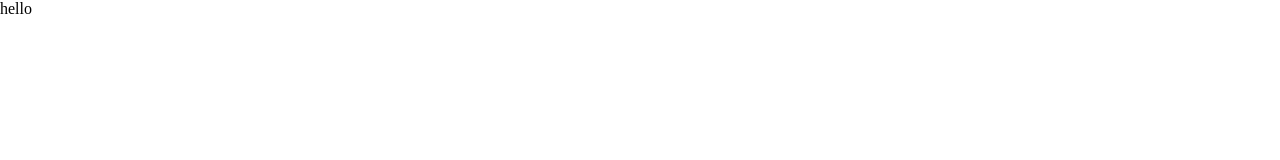
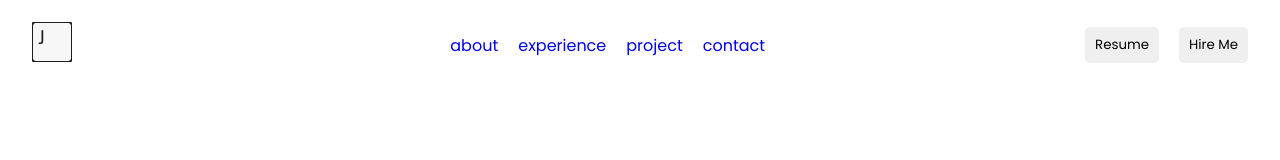
Before and after one commit to MirArfan/Assignment-001, a plain HTML site: page index.html in a window 1280 px wide. Drawn offline with Linux system fonts and the light colour scheme.

Commit message:
navbar design

```diff
--- a/index.html
+++ b/index.html
@@ -1,12 +1,39 @@
 <!DOCTYPE html>
 <html lang="en">
+
 <head>
     <meta charset="UTF-8">
     <meta name="viewport" content="width=device-width, initial-scale=1.0">
     <title>Assignment 001</title>
     <link rel="stylesheet" href="style.css">
+    <link rel="preconnect" href="https://fonts.googleapis.com">
+    <link rel="preconnect" href="https://fonts.gstatic.com" crossorigin>
+    <link
+        href="https://fonts.googleapis.com/css2?family=Inter:wght@400;500;600&family=Poppins:wght@100;200;300;400;500;600;700;800;900&display=swap"
+        rel="stylesheet">
 </head>
+
 <body>
-    <p>hello</p>
+    <header>
+        <nav>
+            <div class="main">
+                 <img src="images/logo.jpeg" alt="logo">
+            </div>
+            <div class="navbar-menu">
+                <ul class="nav-list">
+                    <li><a href="#">about</a></li>
+                    <li><a href="#">experience</a></li>
+                    <li><a href="#">project</a></li>
+                    <li><a href="#">contact</a></li>
+                </ul>
+                <div class="nav-btn">
+                     <button class="btn">Resume</button>
+                     <button class="btn">Hire Me</button>
+                </div>
+            </div>
+        </nav>
+    </header>
+
 </body>
+
 </html>
--- a/style.css
+++ b/style.css
@@ -2,4 +2,58 @@
     padding: 0;
     margin: 0;
     box-sizing: border-box;
+
+
+    list-style: none;
+    text-decoration: none;
 }
+:root{
+
+}
+body{
+    font-family: 'Poppins', sans-serif;
+}
+button{
+    font-family: inherit;
+}
+nav{
+    max-width: 1440px;
+    display: flex;
+    justify-items: center;
+    justify-content: space-between;
+    align-items: center;
+    justify-items: center;
+    margin: 0 auto;
+    padding: 0 32px;
+    height: 90px;
+
+}
+nav img{
+    height: 40px;
+    width: 40px;
+    border-radius: 1px;
+}
+.navbar-menu{
+    display: flex;
+    justify-content: center;
+    align-items: center;
+    gap: 320px;
+
+}
+.nav-list{
+    display: flex;
+    gap: 20px;
+}
+.nav-btn{
+    display: flex;
+
+    gap: 20px;
+    border: 1px;
+    border-radius: 5px;
+}
+.btn{
+    border: 1px;
+    border-radius: 5px;
+    padding: 8px 10px 8px 10px;
+
+}
```
Also changed, not shown: images/logo.jpeg (added).
